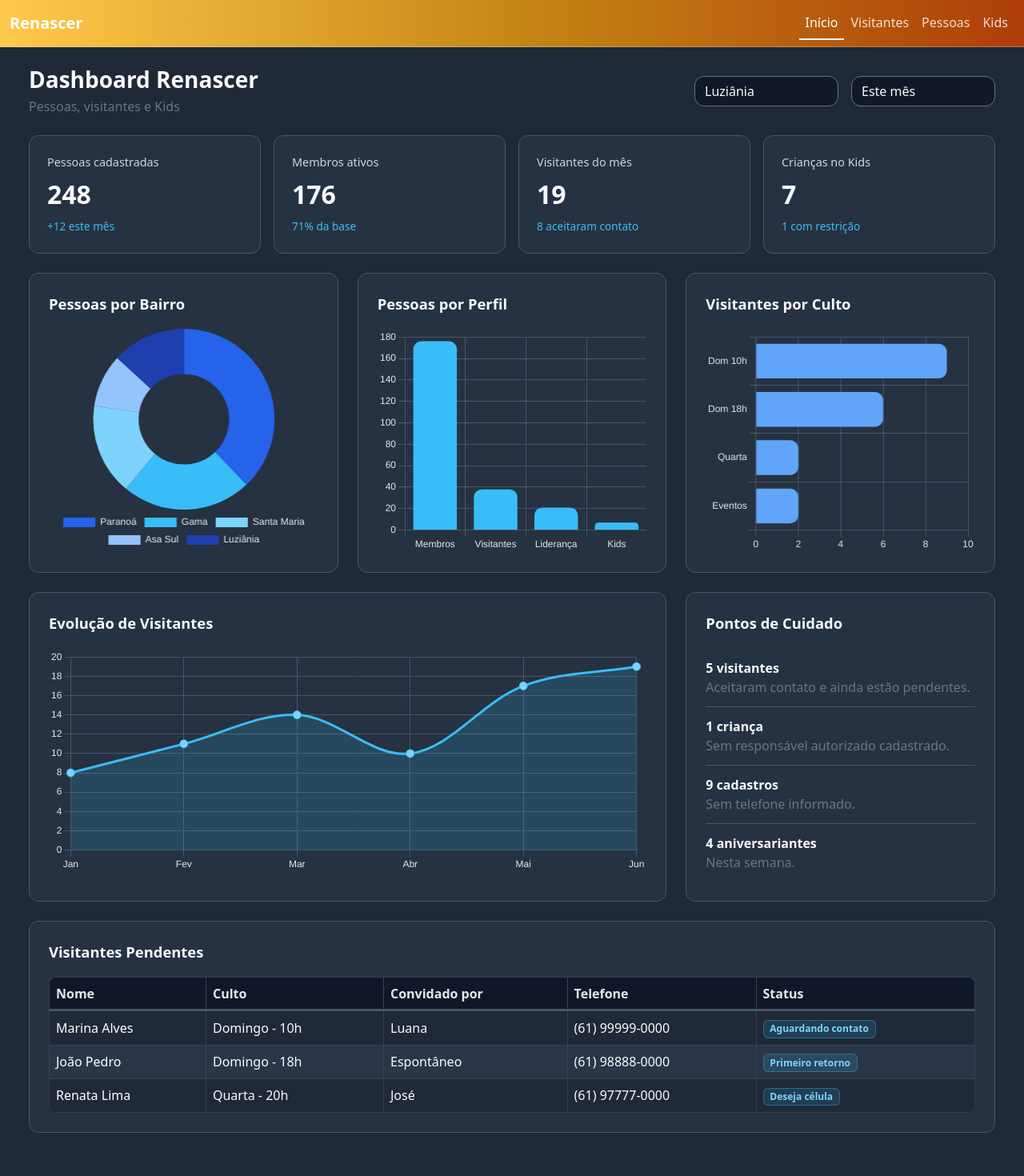
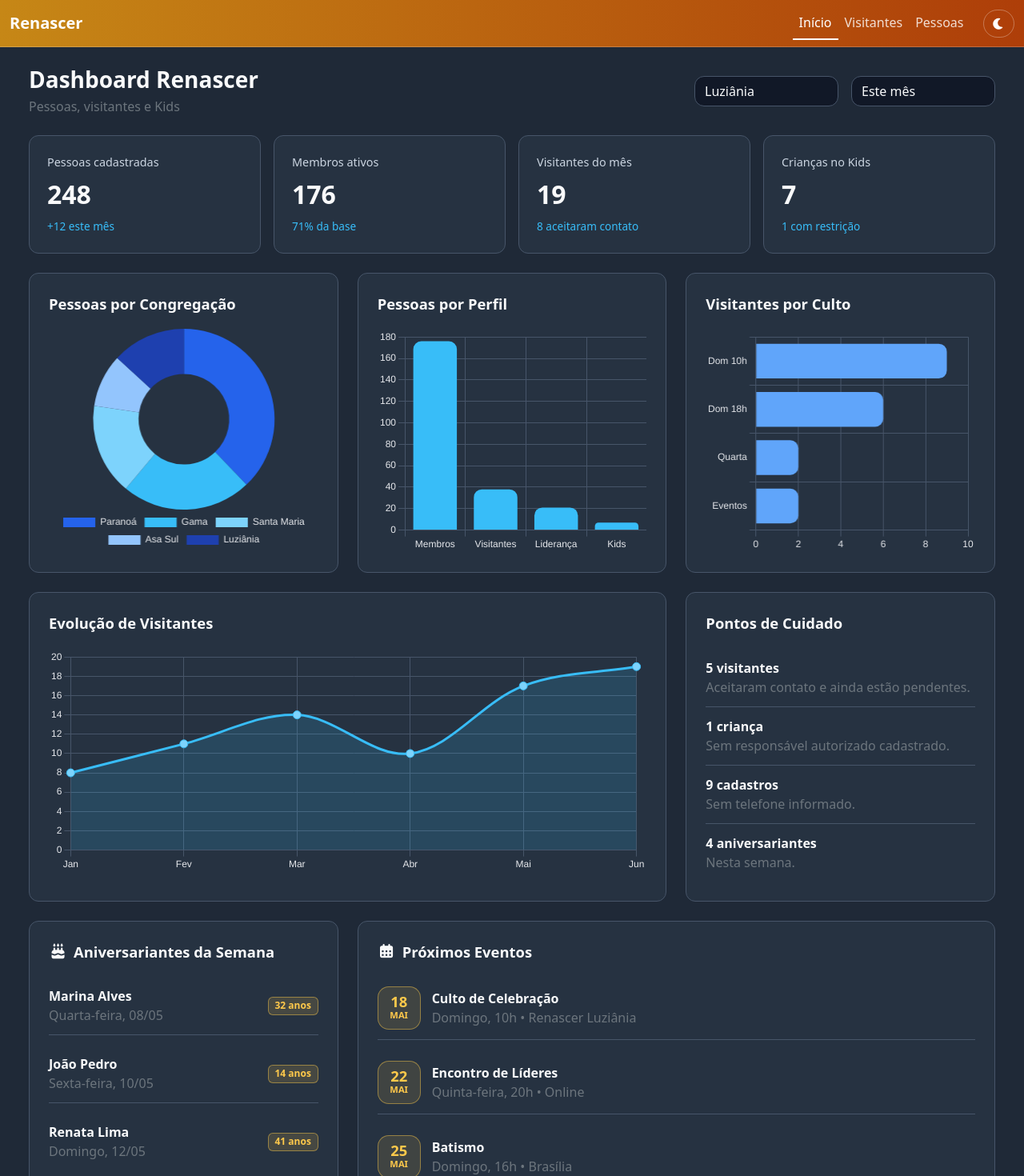
Before and after one commit to renascerbsb/renascerbsb-app, an Angular app: page /inicio in a window 1280 px wide. Shown: the top 1470 px of the page at 80% size. Before the commit the page ends 1440 px from the top, so only its background shows below. Built offline with nearby package versions, Linux system fonts and the light colour scheme.

Commit message:
melhorias

```diff
--- a/src/app/pages/inicio/inicio.html
+++ b/src/app/pages/inicio/inicio.html
@@ -62,7 +62,7 @@
   <div class="row g-4 mb-4">
     <div class="col-lg-4">
       <div class="app-card p-4 h-100">
-        <div class="section-title">Pessoas por Bairro</div>
+        <div class="section-title">Pessoas por Congregação</div>
         <div class="chart-box">
           <canvas #bairroChart></canvas>
         </div>
@@ -122,6 +122,90 @@
       </div>
     </div>
   </div>
+<div class="row g-4 mb-4">
+  <div class="col-lg-4">
+    <div class="app-card p-4 h-100">
+      <div class="section-title d-flex align-items-center gap-2">
+        <i class="fa-solid fa-cake-candles"></i>
+        Aniversariantes da Semana
+      </div>
+
+      <div class="birthday-list">
+        <div class="birthday-item">
+          <div>
+            <strong>Marina Alves</strong>
+            <div class="text-secondary">Quarta-feira, 08/05</div>
+          </div>
+          <span class="badge birthday-age">32 anos</span>
+        </div>
+
+        <div class="birthday-item">
+          <div>
+            <strong>João Pedro</strong>
+            <div class="text-secondary">Sexta-feira, 10/05</div>
+          </div>
+          <span class="badge birthday-age">14 anos</span>
+        </div>
+
+        <div class="birthday-item">
+          <div>
+            <strong>Renata Lima</strong>
+            <div class="text-secondary">Domingo, 12/05</div>
+          </div>
+          <span class="badge birthday-age">41 anos</span>
+        </div>
+      </div>
+    </div>
+  </div>
+
+
+  <div class="col-lg-8">
+    <div class="app-card p-4 h-100">
+      <div class="section-title d-flex align-items-center gap-2">
+        <i class="fa-solid fa-calendar-days"></i>
+        Próximos Eventos
+      </div>
+
+      <div class="event-list">
+        <div class="event-item">
+          <div class="event-date">
+            <strong>18</strong>
+            <span>MAI</span>
+          </div>
+
+          <div>
+            <strong>Culto de Celebração</strong>
+            <div class="text-secondary">Domingo, 10h • Renascer Luziânia</div>
+          </div>
+        </div>
+
+        <div class="event-item">
+          <div class="event-date">
+            <strong>22</strong>
+            <span>MAI</span>
+          </div>
+
+          <div>
+            <strong>Encontro de Líderes</strong>
+            <div class="text-secondary">Quinta-feira, 20h • Online</div>
+          </div>
+        </div>
+
+        <div class="event-item">
+          <div class="event-date">
+            <strong>25</strong>
+            <span>MAI</span>
+          </div>
+
+          <div>
+            <strong>Batismo</strong>
+            <div class="text-secondary">Domingo, 16h • Brasília</div>
+          </div>
+        </div>
+      </div>
+    </div>
+  </div>
+</div>
 
   <div class="app-card p-4">
     <div class="section-title">Visitantes Pendentes</div>
--- a/src/app/pages/inicio/inicio.scss
+++ b/src/app/pages/inicio/inicio.scss
@@ -1,3 +1,14 @@
+.chart-box {
+  height: 280px;
+  min-height: 280px;
+  position: relative;
+}
+
+.chart-box canvas {
+  width: 100% !important;
+  height: 100% !important;
+}
+
 .dashboard-page {
   max-width: 1280px;
 }
@@ -52,3 +63,69 @@
   color: #7dd3fc;
   border: 1px solid rgba(56, 189, 248, 0.35);
 }
+
+.birthday-list {
+  display: flex;
+  flex-direction: column;
+  gap: 12px;
+}
+
+.birthday-item {
+  display: flex;
+  justify-content: space-between;
+  align-items: center;
+  gap: 12px;
+  padding: 12px 0;
+  border-bottom: 1px solid var(--border-soft);
+}
+
+.birthday-item:last-child {
+  border-bottom: none;
+}
+
+.birthday-age {
+  background: rgba(255, 201, 75, 0.15);
+  color: var(--brand-yellow);
+  border: 1px solid rgba(255, 201, 75, 0.45);
+  white-space: nowrap;
+}
+.event-list {
+  display: flex;
+  flex-direction: column;
+  gap: 14px;
+}
+
+.event-item {
+  display: flex;
+  align-items: center;
+  gap: 14px;
+  padding: 12px 0;
+  border-bottom: 1px solid var(--border-soft);
+}
+
+.event-item:last-child {
+  border-bottom: none;
+}
+
+.event-date {
+  width: 54px;
+  height: 54px;
+  border-radius: 14px;
+  background: rgba(255, 201, 75, 0.12);
+  border: 1px solid rgba(255, 201, 75, 0.45);
+  color: var(--brand-yellow);
+  display: flex;
+  flex-direction: column;
+  align-items: center;
+  justify-content: center;
+}
+
+.event-date strong {
+  font-size: 1.15rem;
+  line-height: 1;
+}
+
+.event-date span {
+  font-size: 0.7rem;
+  font-weight: 700;
+}
--- a/src/app/pages/pessoas/pessoas.html
+++ b/src/app/pages/pessoas/pessoas.html
@@ -96,9 +96,9 @@
         <tr>
           <th>Nome</th>
           <th>Vínculo</th>
-          <th>Atribuições</th>
-          <th>Bairro</th>
-          <th>Filial</th>
+          <th>Ministérios/Serviços</th>
+          <th>Bairro de Residência</th>
+          <th>Congregação</th>
           <th class="text-center">Ações</th>
         </tr>
       </thead>
@@ -113,14 +113,19 @@
         </td>
         <td>Santa Maria - DF</td>
         <td>Brasília</td>
-        <td class="text-center">
-          <a class="btn btn-sm btn-action" routerLink="/pessoas/1/editar" title="Editar">
+       <td class="text-center">
+        <div class="d-flex justify-content-center gap-2">
+          <a class="btn btn-sm btn-action btn-action-text" routerLink="/pessoas/1/editar" title="Alterar">
             <i class="fa-solid fa-pen"></i>
+            <span>Alterar</span>
           </a>
-          <button class="btn btn-sm btn-action" title="Detalhar">
+
+          <button class="btn btn-sm btn-action btn-action-text" title="Detalhar">
             <i class="fa-solid fa-magnifying-glass"></i>
+            <span>Detalhar</span>
           </button>
-        </td>
+        </div>
+      </td>
       </tr>
 
       <tr>
@@ -131,10 +136,17 @@
         </td>
         <td>Paranoá - DF</td>
         <td>Paranoá</td>
-        <td class="text-center">
-          <button class="btn btn-sm btn-action" title="Editar">✏️</button>
-          <button class="btn btn-sm btn-action" title="Detalhar">🔍</button>
-        </td>
+          <div class="d-flex justify-content-center gap-2">
+          <a class="btn btn-sm btn-action btn-action-text" routerLink="/pessoas/1/editar" title="Alterar">
+            <i class="fa-solid fa-pen"></i>
+            <span>Alterar</span>
+          </a>
+
+          <button class="btn btn-sm btn-action btn-action-text" title="Detalhar">
+            <i class="fa-solid fa-magnifying-glass"></i>
+            <span>Detalhar</span>
+          </button>
+        </div>
       </tr>
 
       <tr>
@@ -145,10 +157,17 @@
         </td>
         <td>Luziânia - GO</td>
         <td>Luziânia</td>
-        <td class="text-center">
-          <button class="btn btn-sm btn-action" title="Editar">✏️</button>
-          <button class="btn btn-sm btn-action" title="Detalhar">🔍</button>
-        </td>
+          <div class="d-flex justify-content-center gap-2">
+          <a class="btn btn-sm btn-action btn-action-text" routerLink="/pessoas/1/editar" title="Alterar">
+            <i class="fa-solid fa-pen"></i>
+            <span>Alterar</span>
+          </a>
+
+          <button class="btn btn-sm btn-action btn-action-text" title="Detalhar">
+            <i class="fa-solid fa-magnifying-glass"></i>
+            <span>Detalhar</span>
+          </button>
+        </div>
       </tr>
     </tbody>
     </table>
--- a/src/app/shared/navbar/navbar.html
+++ b/src/app/shared/navbar/navbar.html
@@ -8,7 +8,18 @@
       <a class="nav-link" routerLink="/inicio" routerLinkActive="active">Início</a>
       <a class="nav-link" routerLink="/visitantes" routerLinkActive="active">Visitantes</a>
       <a class="nav-link" routerLink="/pessoas" routerLinkActive="active">Pessoas</a>
-      <a class="nav-link" routerLink="/kids" routerLinkActive="active">Kids</a>
+      <!-- <a class="nav-link" routerLink="/kids" routerLinkActive="active">Kids</a> -->
+    </div>
+    <div>
+      <button
+        class="btn btn-sm btn-theme-toggle ms-3"
+        (click)="toggleTheme()"
+      >
+       <i class="fas"
+        [class.fa-sun]="isLight"
+        [class.fa-moon]="!isLight">
+      </i>
+      </button>
     </div>
   </div>
 </nav>
--- a/src/app/shared/navbar/navbar.scss
+++ b/src/app/shared/navbar/navbar.scss
@@ -1,5 +1,5 @@
 .navbar {
-  background: linear-gradient(90deg, #ffc94b, #c68716, #ae3e09 ) !important;
+  background: linear-gradient(90deg, #c68716, #ae3e09 ) !important;
   border-bottom: 1px solid rgba(255, 255, 255, 0.22) !important;
 }
 
@@ -21,3 +21,16 @@
   height: 2px;
   background: linear-gradient(to right, transparent, #ffc94b, transparent);
 }
+.btn-theme-toggle {
+  border: 1px solid rgba(255,255,255,0.3);
+  color: #fff;
+  background: transparent;
+  border-radius: 50px;
+  padding: 6px 10px;
+  transition: all 0.2s ease;
+}
+
+.btn-theme-toggle:hover {
+  background: rgba(255,255,255,0.15);
+  transform: scale(1.05);
+}
--- a/src/app/shared/navbar/navbar.ts
+++ b/src/app/shared/navbar/navbar.ts
@@ -7,4 +7,36 @@ import { RouterLink, RouterLinkActive } from '@angular/router';
   templateUrl: './navbar.html',
   styleUrl: './navbar.scss'
 })
-export class Navbar {}
+export class Navbar {
+
+  isLight = false;
+
+  ngOnInit() {
+    const savedTheme = localStorage.getItem('theme');
+
+    if (savedTheme === 'light') {
+      this.setLightTheme();
+      this.isLight = true;
+    }
+  }
+
+  toggleTheme() {
+    this.isLight = !this.isLight;
+
+    if (this.isLight) {
+      this.setLightTheme();
+    } else {
+      this.setDarkTheme();
+    }
+  }
+
+  setLightTheme() {
+    document.documentElement.setAttribute('data-theme', 'light');
+    localStorage.setItem('theme', 'light');
+  }
+
+  setDarkTheme() {
+    document.documentElement.removeAttribute('data-theme');
+    localStorage.setItem('theme', 'dark');
+  }
+}
--- a/src/index.html
+++ b/src/index.html
@@ -1,5 +1,4 @@
 <!doctype html>
-<html lang="en">
 <head>
   <meta charset="utf-8">
   <title>Renascer Brasília & Entorno</title>
--- a/src/styles.scss
+++ b/src/styles.scss
@@ -1,77 +1,153 @@
 @import "bootstrap/scss/bootstrap";
-@import '@fortawesome/fontawesome-free/css/all.min.css';
+@import "@fortawesome/fontawesome-free/css/all.min.css";
 
- body {
-   background: #1f2937;
-   color: #f9fafb;
- }
+:root {
+  --brand-yellow: #ffc94b;
+  --brand-gray: #d8d8d8;
+  --brand-brown: #ae3e09;
+  --brand-brown-soft: #c68716;
+
+  --bg-page: #1f2937;
+  --bg-card: #263241;
+  --bg-input: #111827;
+  --bg-table-even: #2a3647;
+
+  --text-main: #f9fafb;
+  --text-muted: #9ca3af;
+  --border-soft: #475569;
+}
+
+[data-theme='light'] {
+  --bg-page: #f4f1ea;
+  --bg-card: #ffffff;
+  --bg-input: #ffffff;
+  --bg-table-even: #f7efe3;
+    background: #f8fafc; // quase branco, clean
+    color: #1f2937;
+
+  --text-main: #1f2937;
+  --text-muted: #6b7280;
+  --border-soft: #d6c8b4;
+}
+
+body {
+  background: var(--bg-page);
+  color: var(--text-main);
+}
+
+.app-main {
+  background: var(--bg-page);
+}
+
+.app-card,
+.card.app-card {
+  background-color: var(--bg-card) !important;
+  color: var(--text-main) !important;
+  border: 1px solid var(--border-soft) !important;
+  border-radius: 12px;
+}
 
 .app-input,
-.app-card,
-.card.app-card {
-  background-color: #263241 !important;
-  color: #f9fafb !important;
-  border: 1px solid #475569 !important;
+.form-control.app-input,
+.form-select.app-input {
+  background: var(--bg-input) !important;
+  color: var(--text-main) !important;
+  border: 1px solid var(--border-soft) !important;
   border-radius: 12px;
 }
-.app-input {
-  background: #273244;
-  border: 1px solid #374151;
-  color: #f9fafb;
+
+.app-input::placeholder {
+  color: var(--text-muted);
 }
 
-.app-input:focus {
-  border-color: #FFC94B;
-  box-shadow: 0 0 0 0.15rem rgba(255, 201, 75, 0.25);
-}
-.app-input::placeholder {
-  color: #9ca3af;
-}
-.form-control.app-input,
-
-.form-select.app-input {
-  background: #111827 !important;
-  color: #f9fafb !important;
-  border: 1px solid #64748b !important;
-}
-
+.app-input:focus,
+.form-control.app-input:focus,
 .form-select.app-input:focus {
-  border-color: #ffc94b !important;
+  border-color: var(--brand-yellow) !important;
   box-shadow: 0 0 0 0.16rem rgba(255, 201, 75, 0.25) !important;
 }
 
 .form-check-input:checked {
-  background-color: #FFC94B;
-  border-color: #FFC94B;
+  background-color: var(--brand-yellow);
+  border-color: var(--brand-yellow);
 }
 
+.navbar {
+  background: linear-gradient(
+    90deg,
+    var(--brand-yellow),
+    var(--brand-brown-soft),
+    var(--brand-brown)
+  ) !important;
+  border-radius: 0 !important;
+  border-bottom: none !important;
+}
 
-.table-dark {
-  --bs-table-bg: #1f2937;
-  --bs-table-border-color: #374151;
+.navbar-brand,
+.navbar .nav-link.active {
+  color: #fff !important;
+}
+
+.navbar .nav-link {
+  color: rgba(255, 255, 255, 0.82) !important;
+}
+
+.title-line {
+  width: 60px;
+  height: 3px;
+  background: var(--brand-yellow);
+  margin-top: 6px;
+  border-radius: 2px;
+}
+
+.btn-primary {
+  background: var(--brand-brown) !important;
+  border-color: var(--brand-brown) !important;
+}
+
+.btn-primary:hover {
+  background: var(--brand-brown-soft) !important;
+  border-color: var(--brand-brown-soft) !important;
+}
+
+.btn-outline-light {
+  color: var(--brand-gray) !important;
+  border-color: var(--brand-brown-soft) !important;
+  background: rgba(198, 135, 22, 0.08);
+}
+
+.btn-outline-light:hover {
+  color: #ffffff !important;
+  background: var(--brand-brown-soft) !important;
+  border-color: var(--brand-brown-soft) !important;
 }
 
 .app-table {
-  --bs-table-bg: #1f2937;
-  --bs-table-color: #f9fafb;
-  --bs-table-border-color: #374151;
-  --bs-table-hover-bg: #273244;
-  --bs-table-hover-color: #ffffff;
-    border-radius: 12px;
-    overflow: hidden;
+  --bs-table-bg: var(--bg-card);
+  --bs-table-color: var(--text-main);
+  --bs-table-border-color: var(--border-soft);
+  --bs-table-hover-bg: var(--bg-table-even);
+  --bs-table-hover-color: var(--text-main);
+
+  border-radius: 12px;
+  overflow: hidden;
+}
+
+.app-table thead th {
+  background: linear-gradient(180deg, #0f172a, #111827) !important;
+  color: var(--brand-yellow) !important;
+  font-weight: 600;
+  border-bottom: 2px solid var(--border-soft) !important;
+}
+
+[data-theme='light'] .app-table thead th {
+  background: #fff3cf !important;
+  color: #7c2d12 !important;
 }
 
 .app-table tbody td:first-child {
   font-weight: 500;
-  color: #ffffff;
-}
-
-.app-table thead th {
-  background: linear-gradient(180deg, #0f172a, #111827) !important;
-  color: #e5e7eb !important;
-  font-weight: 600;
-  border-bottom: 2px solid #475569 !important;
-  box-shadow: inset 0 -1px 0 #475569;
+  color: var(--text-main);
 }
 
 .app-table tbody tr td {
@@ -79,34 +155,31 @@
 }
 
 .app-table tbody tr:nth-child(odd) td {
-  background-color: #1f2937 !important;
+  background-color: var(--bg-card) !important;
 }
 
 .app-table tbody tr:nth-child(even) td {
-  background-color: #2a3647 !important; // um pouco mais claro
+  background-color: var(--bg-table-even) !important;
 }
 
 .app-table tbody tr:hover td {
   background-color: #334155 !important;
 }
 
+[data-theme='light'] .app-table tbody tr:hover td {
+  background-color: #efe1cc !important;
+}
+
 .app-pagination .page-link {
-  background: #1f2937;
-  color: #f9fafb;
-  border-color: #374151;
+  background: var(--bg-card);
+  color: var(--text-main);
+  border-color: var(--border-soft);
 }
 
 .app-pagination .page-item.active .page-link {
-  background: #2563eb;
-  border-color: #2563eb;
-}
-
-.title-line {
-  width: 60px;
-  height: 3px;
-  background: #FFC94B;
-  margin-top: 6px;
-  border-radius: 2px;
+  background: var(--brand-brown);
+  border-color: var(--brand-brown);
+  color: #fff;
 }
 
 .badge-vinculo {
@@ -122,68 +195,55 @@
 .badge-pastor {
   background: rgba(174, 62, 9, 0.2);
   color: #ffb089;
-  border: 1px solid #AE3E09;
-  font-size: 0.75rem;
-  letter-spacing: 0.3px;
+  border: 1px solid var(--brand-brown);
 }
 
 .badge-lider {
   background: rgba(255, 201, 75, 0.15);
-  color: #FFC94B;
+  color: var(--brand-yellow);
   border: 1px solid rgba(255, 201, 75, 0.5);
-  font-size: 0.75rem;
-  letter-spacing: 0.3px;
 }
 
 .badge-membro {
   background: rgba(59, 130, 246, 0.16);
   color: #93c5fd;
   border: 1px solid rgba(59, 130, 246, 0.4);
-  font-size: 0.75rem;
-  letter-spacing: 0.3px;
 }
 
 .badge-visitante {
   background: rgba(245, 158, 11, 0.16);
   color: #fcd34d;
   border: 1px solid rgba(245, 158, 11, 0.4);
-  font-size: 0.75rem;
-  letter-spacing: 0.3px;
-}
-
-.btn-primary {
-  background: #AE3E09;
-  border-color: #AE3E09;
-}
-
-.btn-primary:hover {
-  background: #8c2f07;
-  border-color: #8c2f07;
 }
 
 .btn-action {
   background: transparent;
-  border: 1px solid #374151;
+  border: 1px solid var(--border-soft);
+  color: var(--text-main);
   display: inline-flex;
   align-items: center;
   justify-content: center;
 }
 
+.btn-action-text {
+  gap: 6px;
+  min-width: 92px;
+  height: 32px;
+  padding: 0 10px;
+  font-size: 0.82rem;
+  font-weight: 600;
+  border-radius: 8px;
+}
+.btn-action-text i {
+  font-size: 0.78rem;
+}
+
 .btn-action:hover {
-  background: #AE3E09;
-  border-color: #AE3E09;
+  background: var(--brand-brown);
+  border-color: var(--brand-brown);
+  color: #fff;
 }
+
 .btn-action i {
   font-size: 0.9rem;
 }
-.btn-outline-light {
-  color: #d8d8d8 !important;
-  border-color: #c68716 !important;
-  background: rgba(198, 135, 22, 0.08);
-}
-
-.btn-outline-light:hover {
-  color: #ffffff !important;
-  background: #c68716 !important;
-  border-color: #c68716 !important;
-}
```
